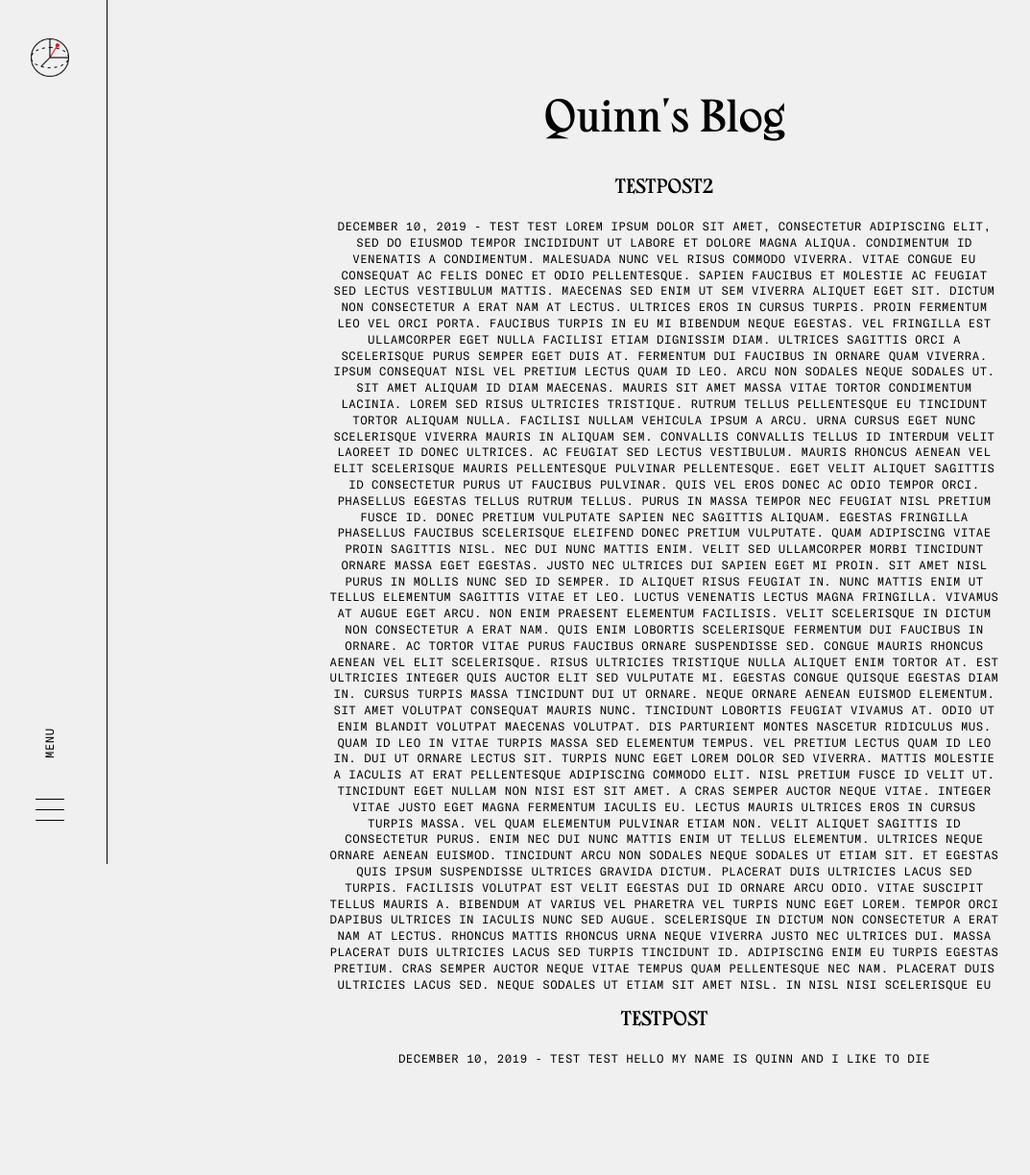
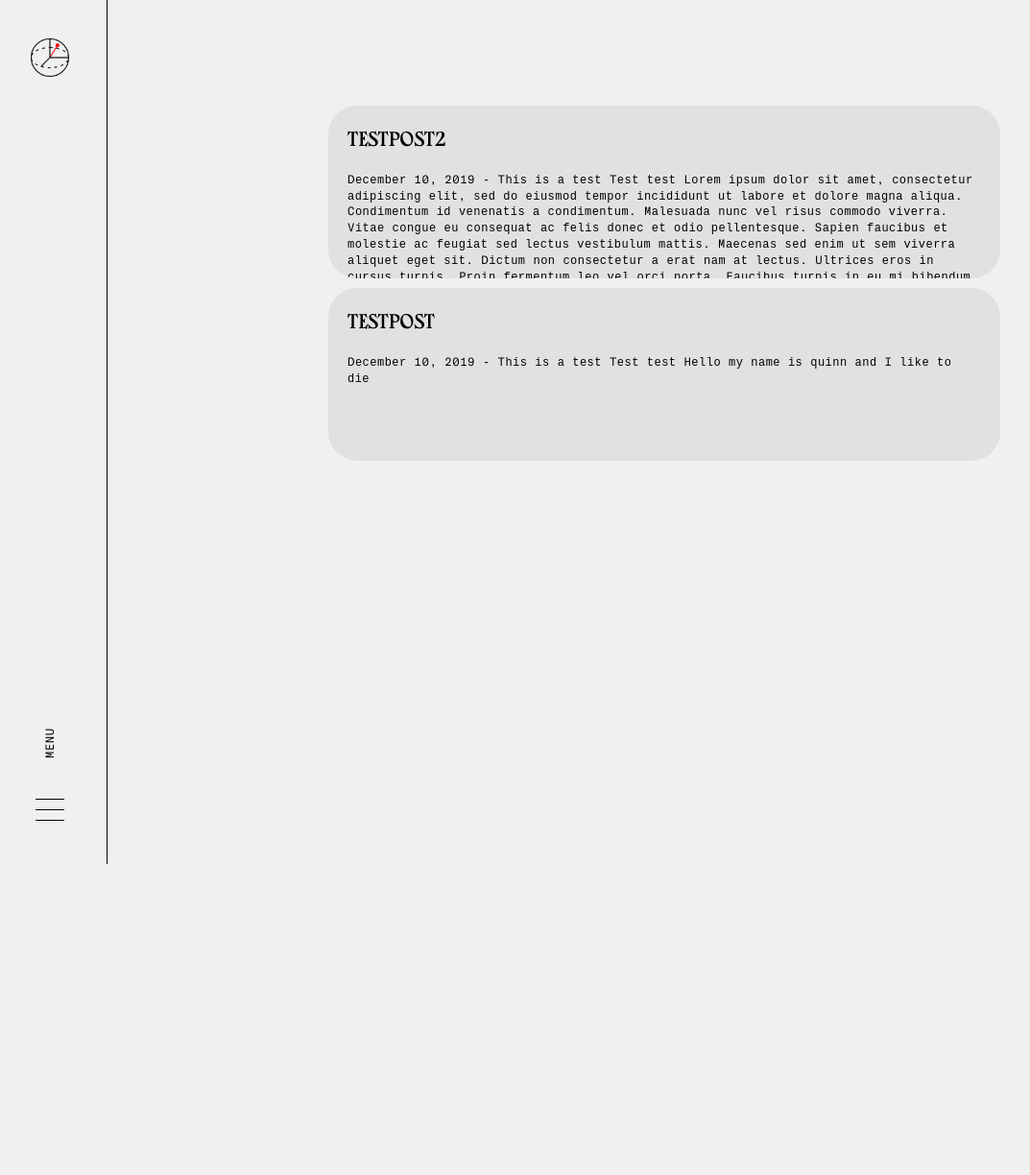
Before and after one commit to GoodbyteCo/quinnpollock.net, a Jekyll site: the page built from blog.html, in a window 1280 px wide. Shown: the whole page at 96% size, without its empty margins (8-1081 px from the left). Built offline with Jekyll 4.4.1, drawn with Linux system fonts in a browser that asks for light colours; after the commit the page ends 900 px from its top, so only the background shows below that.

Commit message:
Revert "Change blog"
This reverts commit 0f287995f37e8291c693ff583e23a24c279ce4e4.

```diff
--- a/blog.html
+++ b/blog.html
@@ -4,8 +4,31 @@ title: Blog
 permalink: /blog/
 ---
 
+<style>
+    .blogpost {
+        cursor: pointer;
+        max-width: 700px;
+        height: 140px;
+        overflow: hidden;
+        text-align: left;
+        background: #e1e1e1;
+        padding: 20px;
+        border-radius: 30px;
+        margin:10px auto;
+        transition: all 0.3s linear;
+    }
+
+    .blogpost:hover, .blogpost:focus {
+        outline: none
+        /* box-shadow: 0px 0px 20px 4px rgba(58, 58, 58, 0.15), 0px 2px 5px 0px rgba(53, 53, 53, 0.15); */
+    }
+
+    .blogpost p {
+        text-transform: none;
+    }
+</style>
+
 <article>
-    <h1> Quinn's Blog </h1>
 {% for post in site.categories.blog %}
     <div tabindex="0" class="blogpost" onclick="window.location='{{ site.baseurl }}{{ post.url }}'">
         <h3>{{ post.title }}</h3>
--- a/blog/_posts/2019-12-10-testpost.md
+++ b/blog/_posts/2019-12-10-testpost.md
@@ -4,6 +4,9 @@ title: TestPost
 author: Quinn
 ---
 
+# This is a test
+
+
 ## Test test
 
 Hello my name is quinn and I like to die
--- a/blog/_posts/2019-12-10-testpost2.md
+++ b/blog/_posts/2019-12-10-testpost2.md
@@ -3,6 +3,9 @@ layout: blog
 title: TestPost2
 author: Quinn
 ---
+
+# This is a test
+
 
 ## Test test
 
```
